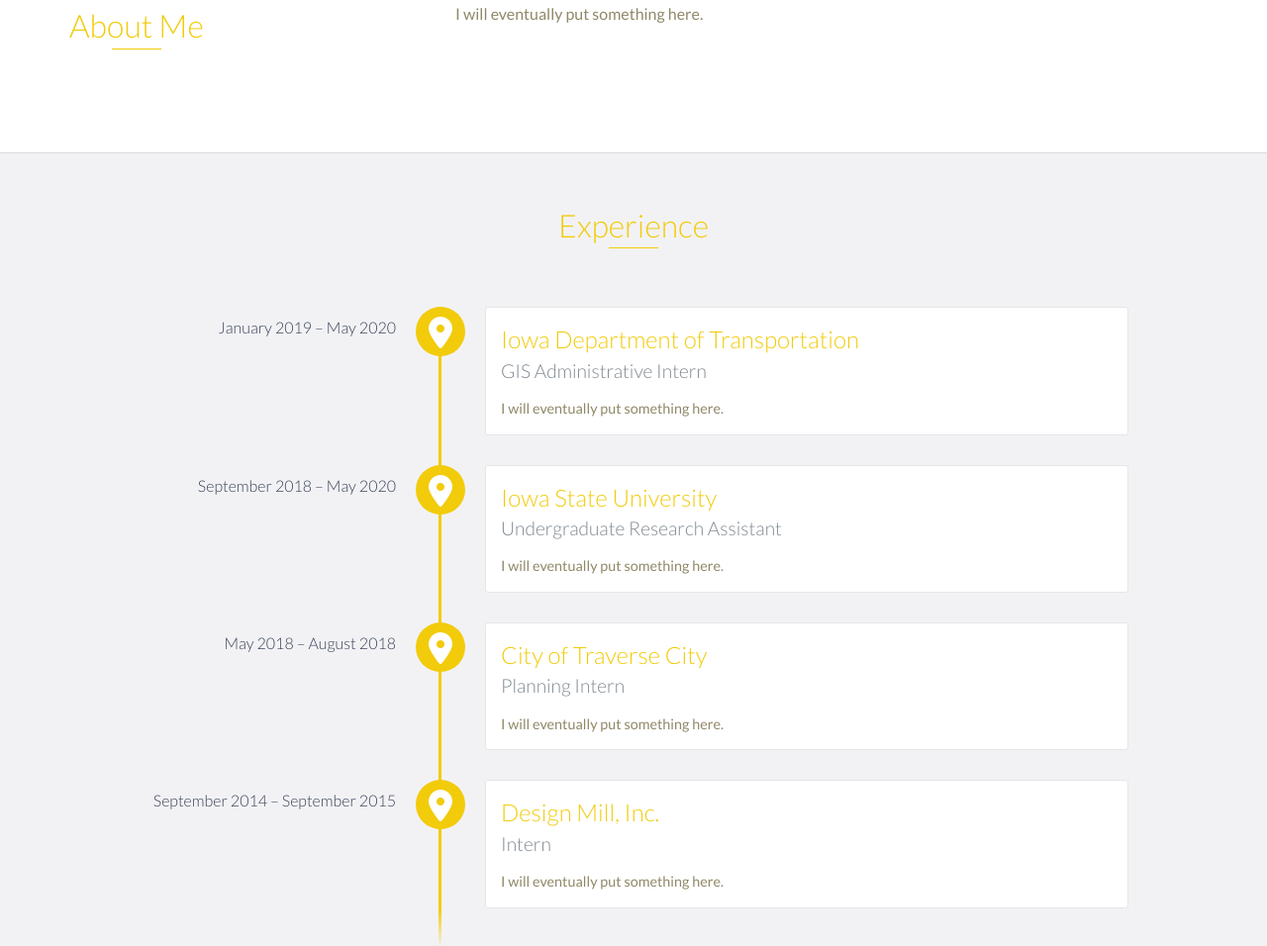
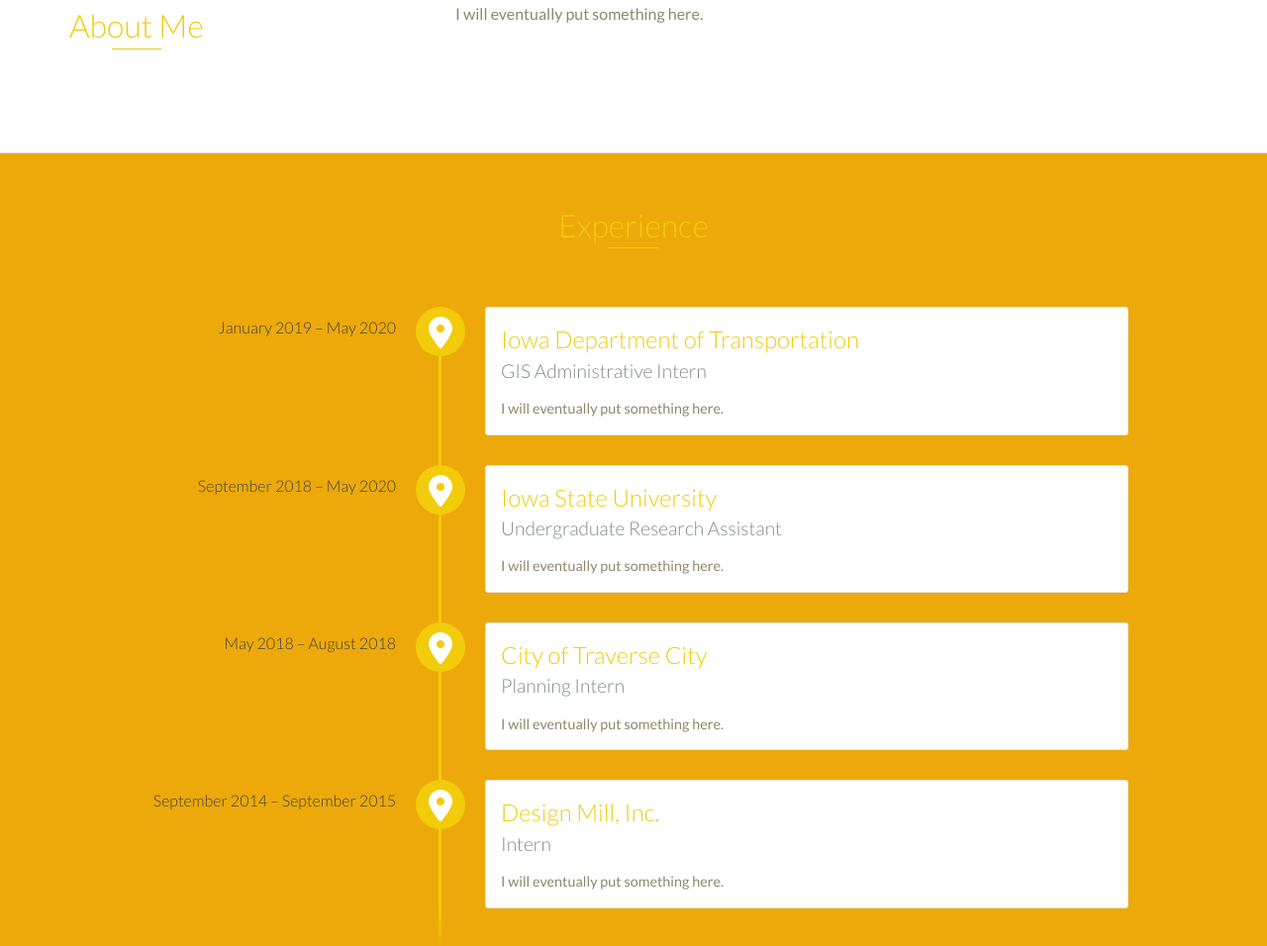
Before and after one commit to emil-yvan/portfolio, a plain HTML site: page index.html in a window 1280 px wide. Shown: the part 872-1828 px from the top of the page at 99% size. Drawn offline with nearby package versions, Linux system fonts and the light colour scheme; files that its build step writes are made by us from their sources.

Commit message:
Update styles.scss

```diff
--- a/scss/styles.scss
+++ b/scss/styles.scss
@@ -37,7 +37,7 @@
 
 // Define background colors
 $background: #fff;
-$background-alt: #f2f2f5;
+$background-alt: #eda909;
 
 // Define border colors
 $border: #dcd9d9;
```
